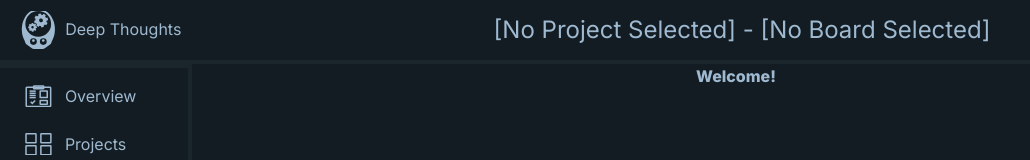
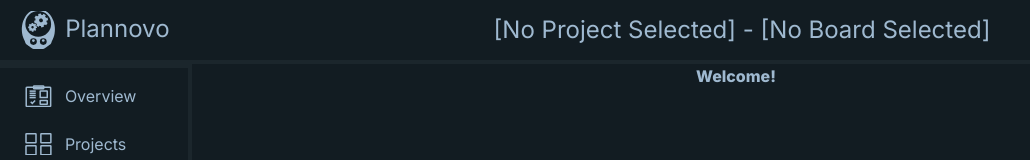
Before and after one commit to TerryHall-Git/Plannovo, a React (Create React App) app: page / in a window 1280 px wide. Shown: the top 160 px of the page, without its empty margins (0-1030 px from the left). Built offline with nearby package versions, Linux system fonts and the light colour scheme; what @tiptap/extension-color would draw is missing.

Commit message:
fix: navbar changes

```diff
--- a/src/components/Navbar.js
+++ b/src/components/Navbar.js
@@ -21,11 +21,7 @@ export default function Navbar() {
     { linkName: "projects", cls: "Navbar-deselected", icon: <ProjectsIcon /> },
     { linkName: "boards", cls: "Navbar-deselected", icon: <BoardsIcon /> },
     { linkName: "tasks", cls: "Navbar-deselected", icon: <TasksIcon /> },
-    // {
-    //   linkName: "settings",
-    //   cls: "Navbar-deselected",
-    //   icon: <SettingsIcon />,
-    // },
+    // {linkName: "settings",cls: "Navbar-deselected", icon: <SettingsIcon />,},
   ]);
 
   function homeClickHandler() {
@@ -44,13 +40,9 @@ export default function Navbar() {
   }
 
   let projTitle =
-    activeProject !== undefined
-      ? `Active Project: ${activeProject.title}`
-      : "[No Project Selected]";
+    activeProject !== undefined ? activeProject.title : "[No Project Selected]";
   let boardTitle =
-    activeBoard !== undefined
-      ? `Active Board: ${activeBoard.title}`
-      : "[No Board Selected]";
+    activeBoard !== undefined ? activeBoard.title : "[No Board Selected]";
 
   //create nav links
   let navLinkMarkup = navLinks.map(({ linkName, cls, icon }) => {
@@ -75,7 +67,7 @@ export default function Navbar() {
       <div className="Navbar-top" onClick={homeClickHandler}>
         <div className="Navbar-home">
           <DeepThoughtsIcon />
-          <span>Deep Thoughts</span>
+          <span>Plannovo</span>
         </div>
         <div className="Navbar-projName">
           <h3>{projTitle + " - " + boardTitle}</h3>
--- a/src/styles/Navbar.css
+++ b/src/styles/Navbar.css
@@ -21,7 +21,7 @@
   display: inline-block;
   padding-left: 0.75rem;
   min-width: 12rem;
-  font-size: 1rem;
+  font-size: 1.5rem;
   cursor: pointer;
 }
 
```
